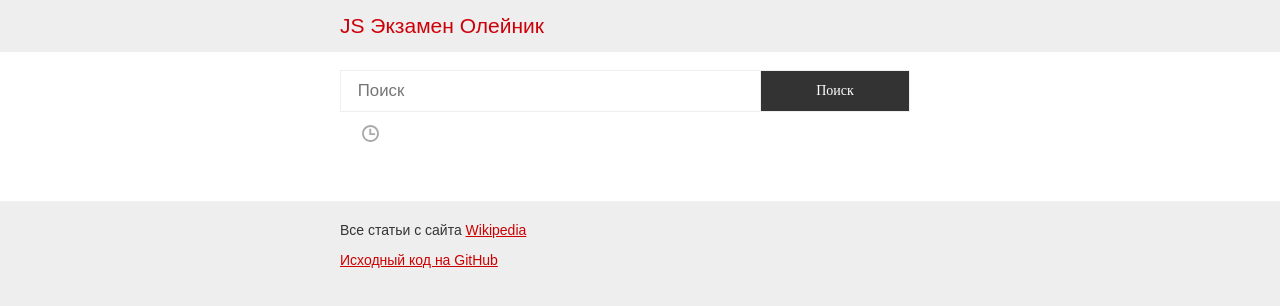
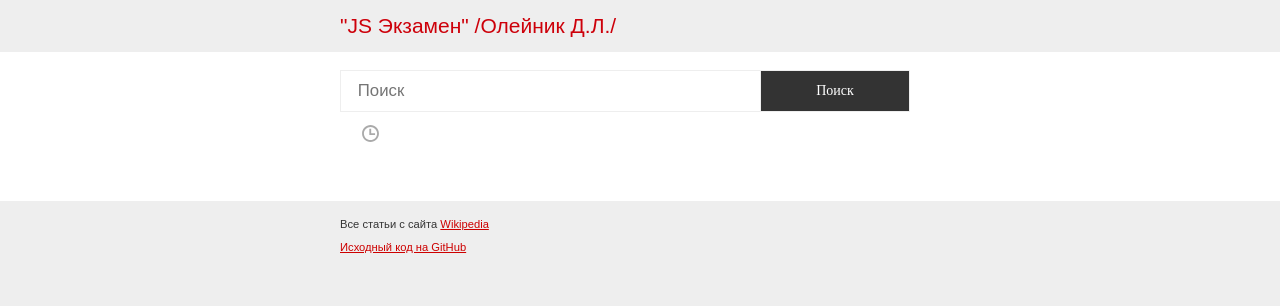
Before and after one commit to Dmitriy-Oleynik/Dmitriy-Oleynik.github.io, a plain HTML site: page index.html in a window 1280 px wide. Drawn offline with Linux system fonts and the light colour scheme.

Commit message:
Commit 16

```diff
--- a/css/app.css
+++ b/css/app.css
@@ -59,7 +59,7 @@ header {
 
 footer {
   padding: 1em;
-  font-size: 1em;
+  font-size: 0.8em;
 }
 
   footer a {
--- a/index.html
+++ b/index.html
@@ -8,7 +8,7 @@
     <meta name="theme-color" content="#CD000A">
     <link rel="manifest" href="manifest.json">
     <link rel="icon" href="img/logo.png">
-    <title>JS Экзамен Олейник</title>
+    <title>"JS Экзамен" /Олейник Д.Л./</title>
     <link rel='stylesheet' href='css/app.css'>
 </head>
 
@@ -16,7 +16,7 @@
 
   <header>
     <div class='inner'>
-      <h1>JS Экзамен Олейник</h1>
+      <h1>"JS Экзамен" /Олейник Д.Л./</h1>
     </div>
   </header>
 
```
Also changed, not shown: img/logo.png.
